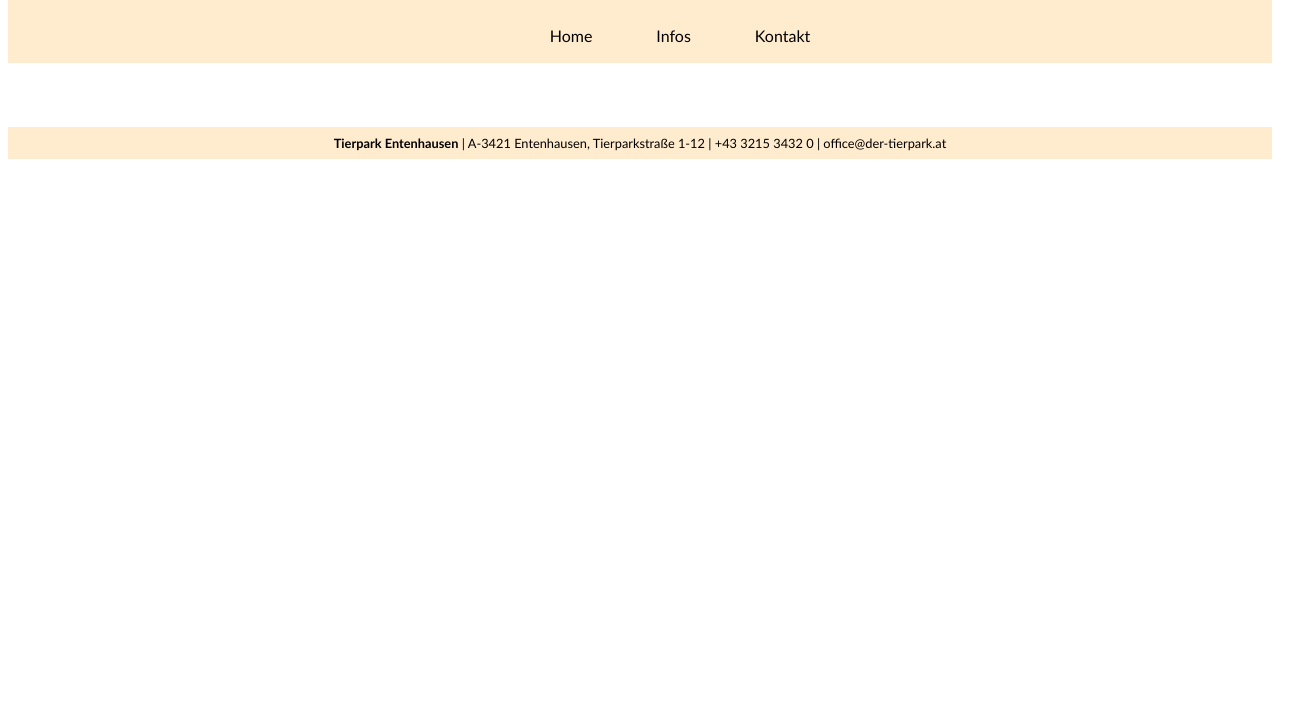
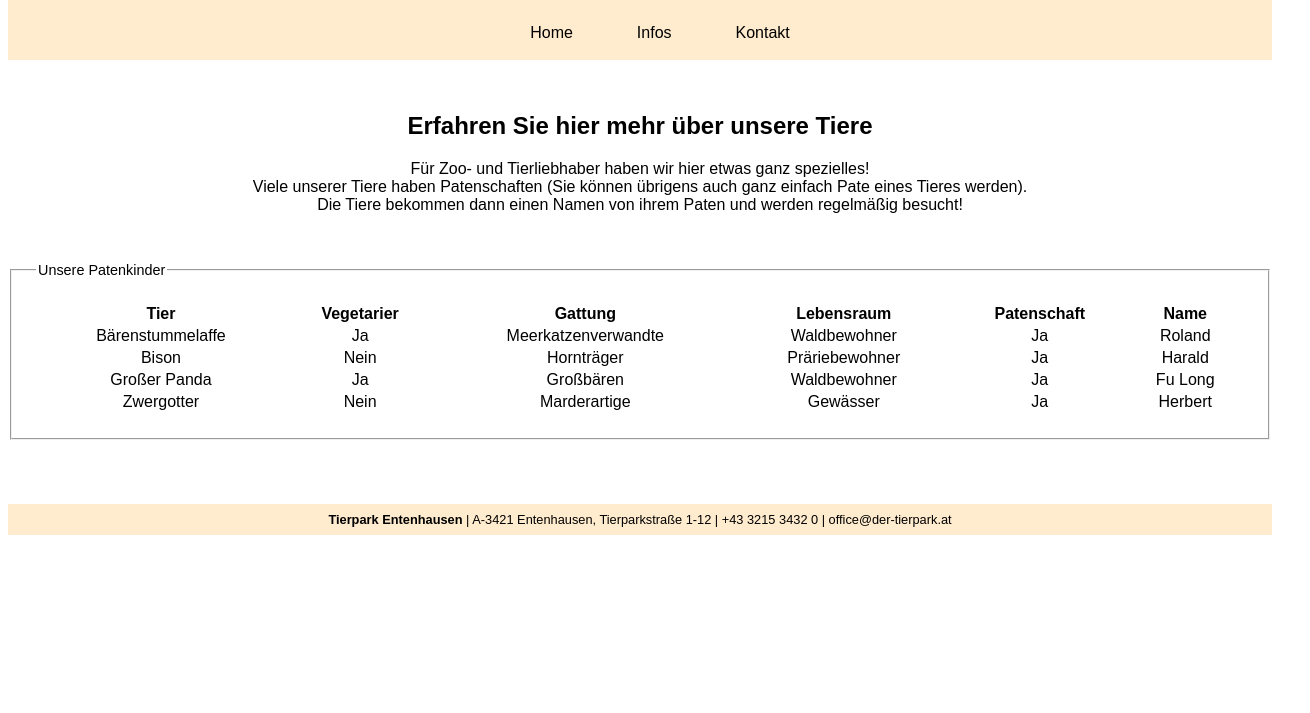
Before and after one commit to CODERS-BAY/web-aufgabe-4-kapitel-8-cr542, a plain HTML site: page infos.html in a window 1280 px wide. Shown: the part 87-800 px from the top of the page, 1310 px wide, since content can reach past the window. Drawn offline with Linux system fonts and the light colour scheme.

Commit message:
Push #2
Sites "home" and "kontakt" are finished. Site "infos" nearly finished - table not yet finished completely

```diff
--- a/infos.html
+++ b/infos.html
@@ -19,7 +19,64 @@
         </ul>
     </nav>
     <main>
-
+        <article>
+            <h2>Erfahren Sie hier mehr über unsere Tiere</h2>
+            <p>
+                Für Zoo- und Tierliebhaber haben wir hier etwas ganz spezielles!<br>
+                Viele unserer Tiere haben Patenschaften (Sie können übrigens auch ganz einfach Pate eines Tieres werden).<br>
+                Die Tiere bekommen dann einen Namen von ihrem Paten und werden regelmäßig besucht!
+            </p>
+        </article>
+        <fieldset id="patenkinder">
+            <legend id="lgd_patenkinder">Unsere Patenkinder</legend>
+            <table>
+                <thead>
+                    <!-- <tr colspan="6"><h3>Unsere Patenkinder</h3></tr> -->
+                    <tr>
+                        <th>Tier</th>
+                        <th>Vegetarier</th>
+                        <th>Gattung</th>
+                        <th>Lebensraum</th>
+                        <th>Patenschaft</th>
+                        <th>Name</th>
+                    </tr>
+                </thead>
+                <tbody>
+                    <tr>
+                        <td>Bärenstummelaffe</td>
+                        <td>Ja</td>
+                        <td>Meerkatzenverwandte</td>
+                        <td>Waldbewohner</td>
+                        <td>Ja</td>
+                        <td>Roland</td>
+                    </tr>
+                    <tr>
+                        <td>Bison</td>
+                        <td>Nein</td>
+                        <td>Hornträger</td>
+                        <td>Präriebewohner</td>
+                        <td>Ja</td>
+                        <td>Harald</td>
+                    </tr>
+                    <tr>
+                        <td>Großer Panda</td>
+                        <td>Ja</td>
+                        <td>Großbären</td>
+                        <td>Waldbewohner</td>
+                        <td>Ja</td>
+                        <td>Fu Long</td>
+                    </tr>
+                    <tr>
+                        <td>Zwergotter</td>
+                        <td>Nein</td>
+                        <td>Marderartige</td>
+                        <td>Gewässer</td>
+                        <td>Ja</td>
+                        <td>Herbert</td>
+                    </tr>
+                </tbody>
+            </table>
+        </fieldset>
     </main>
     <footer><strong>Tierpark Entenhausen</strong>  |  A-3421 Entenhausen, Tierparkstraße 1-12  |  +43 3215 3432 0  |  office@der-tierpark.at</footer>
 </body>
--- a/style/style.css
+++ b/style/style.css
@@ -1,5 +1,5 @@
 body {
-    font-family: 'Trebuchet MS', 'Lucida Sans Unicode', 'Lucida Grande', 'Lucida Sans', Arial, sans-serif;
+    font-family: Arial, Helvetica, sans-serif;
 }
 
 header {
@@ -30,9 +30,7 @@ nav {
 nav ul {
     list-style: none;
     display: flex;
-    text-align: center;
     justify-content: center;
-    width: 100%;
 }
 
 nav a {
@@ -126,3 +124,16 @@ dt {
     padding: 1rem;
 
 }
+
+table {
+    width: 100%;
+    text-align: center;
+}
+
+#patenkinder {
+    padding: 1.5rem;
+}
+
+#lgd_patenkinder {
+    font-size: 90%;
+}
```
Also changed, not shown: index.html (+11 -0 lines), link_yt.txt (deleted).
